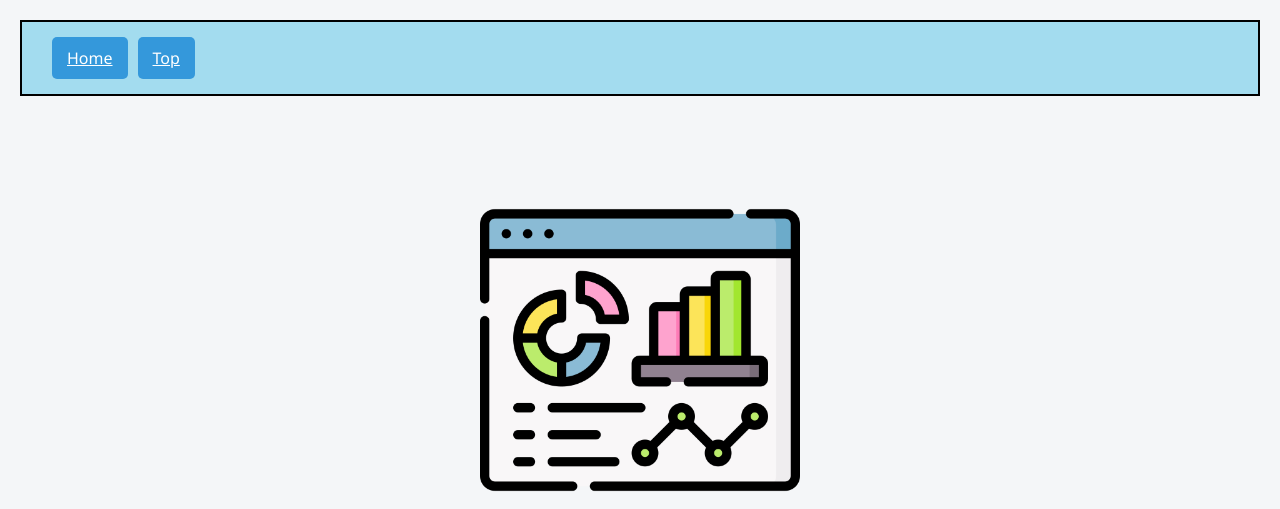
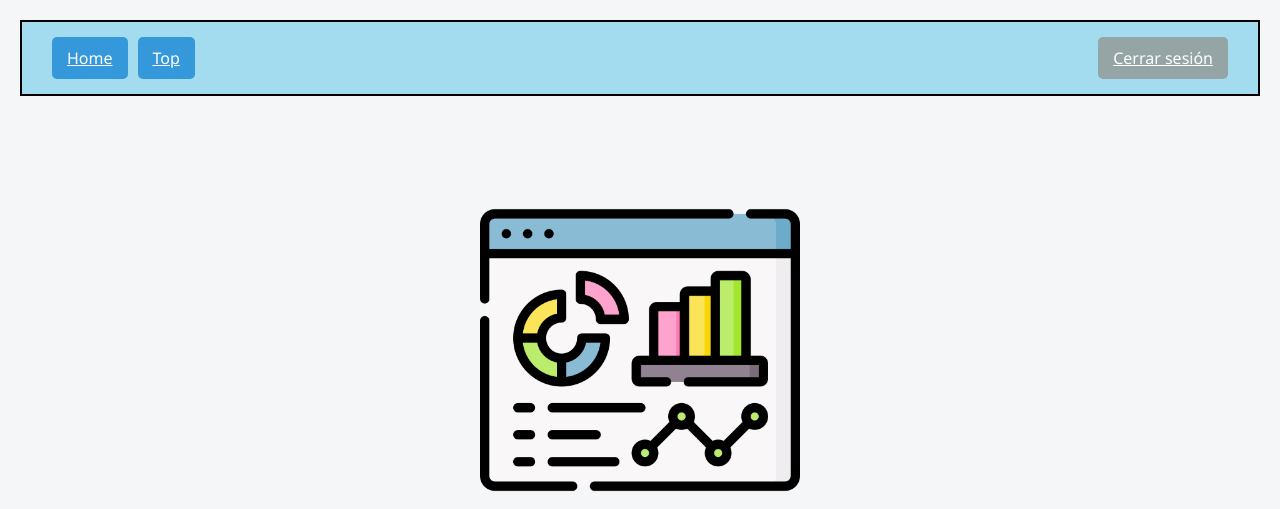
Before and after one commit to Astharot15/Practica2_SI, a Flask app: page / in a window 1280 px wide. Shown: the top 509 px of the page. Run offline with Flask 3, Linux system fonts and the light colour scheme; the visitor is signed in with stand-in values (Sample User, id 1).

Commit message:
Boton de Cerrar Sesion

```diff
--- a/static/styles.css
+++ b/static/styles.css
@@ -146,3 +146,18 @@ body.login-page {
   color: #e74c3c;
   margin-bottom: 15px;
 }
+
+/* Cerrre de sesión */
+.navbar {
+  display: flex;
+  align-items: center;
+}
+
+.navbar .logout-btn {
+  margin-left: auto;
+  background-color: #95a5a6;
+}
+
+.navbar .logout-btn:hover {
+  background-color: #7f8c8d;
+}
--- a/templates/index.html
+++ b/templates/index.html
@@ -9,6 +9,9 @@
     <nav class="navbar">
         <a href="{{ url_for('index') }}" class="btn">Home</a>
         <a href="{{ url_for('exercise1') }}" class="btn">Top</a>
+        {% if session.get('usuario') %}
+        <a href="{{ url_for('logout') }}" class="btn logout-btn">Cerrar sesión</a>
+        {% endif %}
     </nav>
 
     <div class="centered-content">
```
